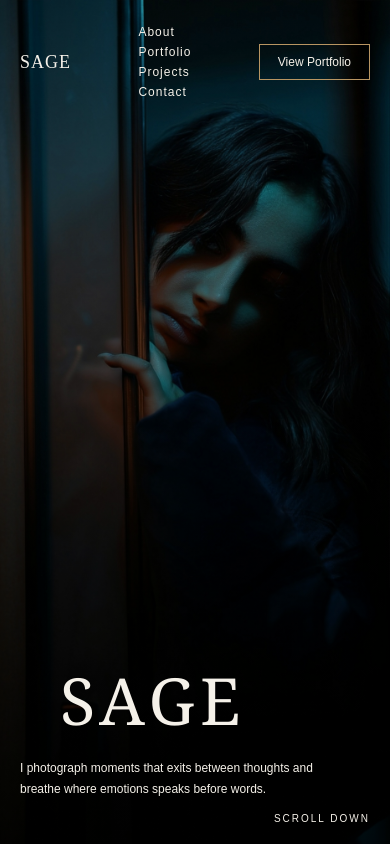
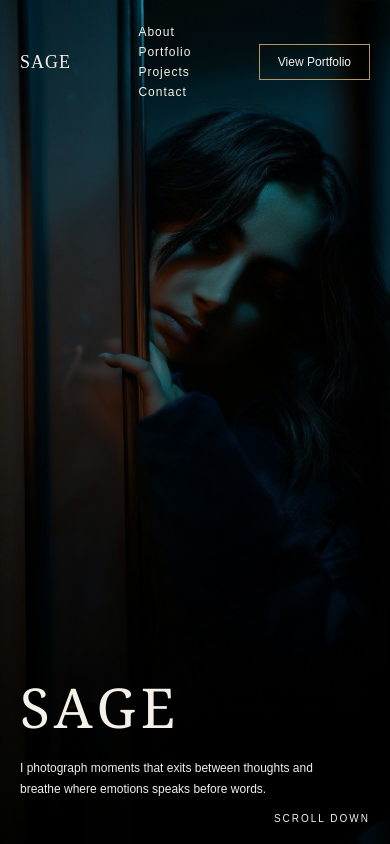
Before and after one commit to Lajusage/Landing-page-, a plain HTML site: page index.html in a window 390 px wide. Drawn offline with Linux system fonts and the light colour scheme.

Commit message:
create basic website

```diff
--- a/style.css
+++ b/style.css
@@ -124,7 +124,8 @@ header nav a:visited{
 
 @media (max-width: 768px) {
     .hero h1{
-        font-size: 65px;
+        font-size: 55px;
+        left: 20px;
     }
 
     header{
```
